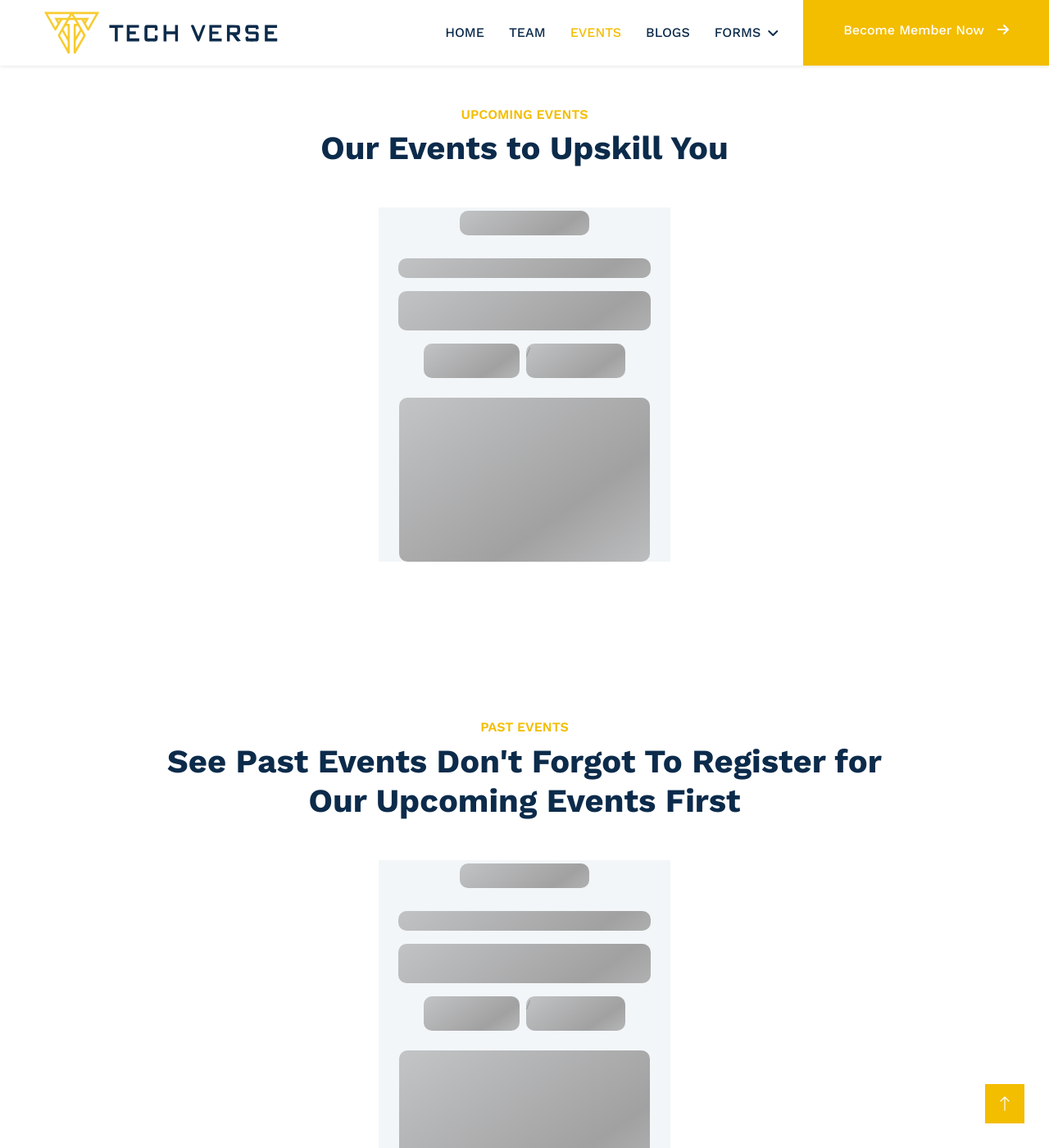
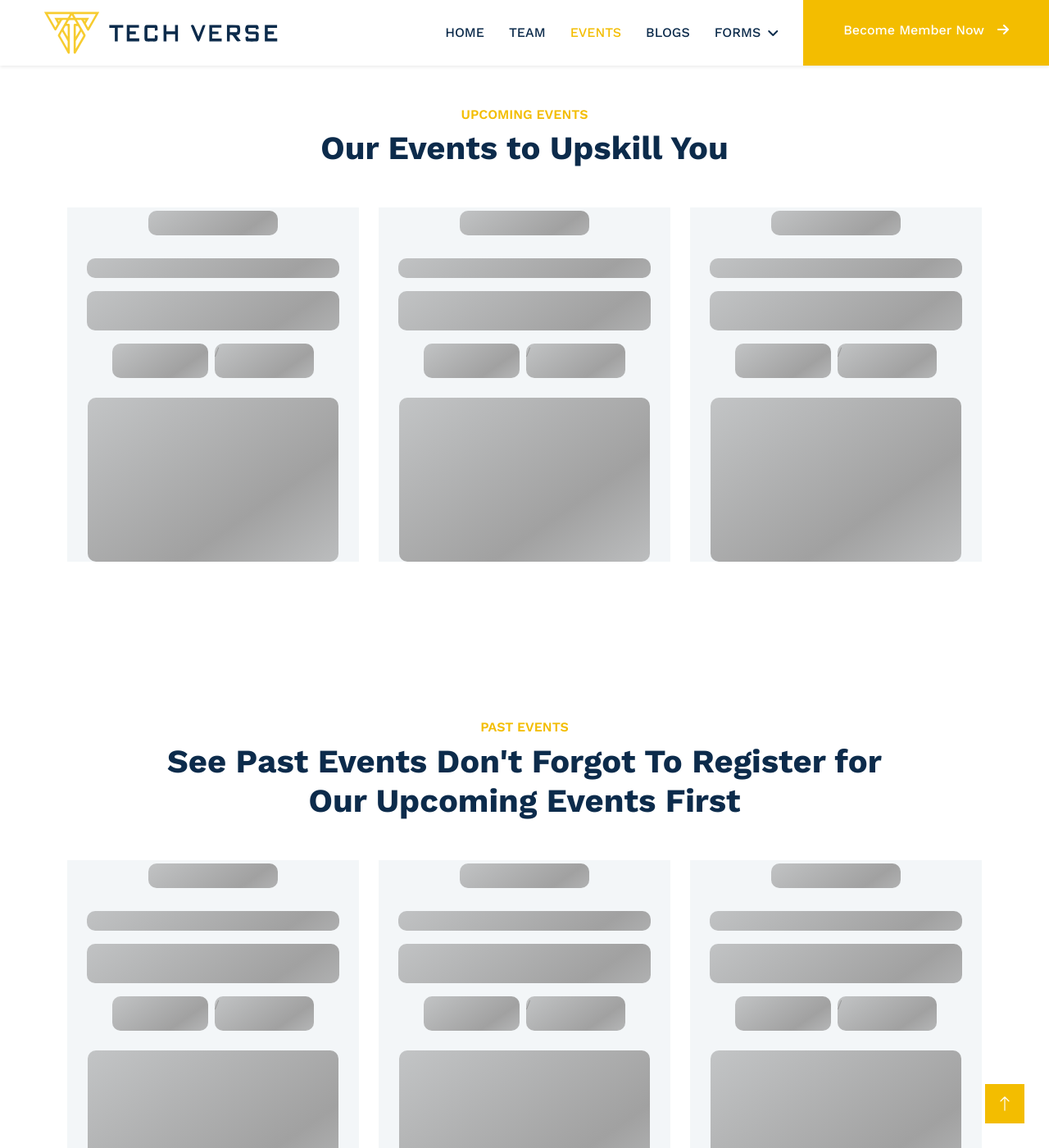
Before and after one commit to karthikprabhu10/techverse, a Jekyll site: the page built from events.html, in a window 1280 px wide and 1400 px high, scrolled down 487 px. Shown: the whole window at 82% size. Built offline with Jekyll 4.4.1, drawn with Linux system fonts in a browser that asks for light colours; nearby versions of some CDN libraries.

Commit message:
event multi skeleton

```diff
--- a/events.html
+++ b/events.html
@@ -55,6 +55,48 @@ title: Events | Techverse
                     </div>
                 </div>
             </div>
+            <div class="col-lg-4 col-md-6 wow fadeInUp">
+                <div class="courses-item d-flex flex-column bg-light overflow-hidden h-100">
+                    <div class="text-center p-4 pt-0">
+                        <div class="d-inline-block text-white fs-5 py-1 px-4 mb-4">
+                            <span class="loading-skeleton">Loading Domain</span>
+                        </div>
+                        <h5 class="mb-3"><span class="loading-skeleton">Loading Title</span></h5>
+                        <p><span class="loading-skeleton">Loading Description <br> Loading Description<br> </span></p>
+                        <ol class="breadcrumb justify-content-center mb-0">
+                            <li class="breadcrumb-item small"><span class="loading-skeleton">Loading Location</span>
+                            </li>
+                            <li class="breadcrumb-item small"><span class="loading-skeleton">Loading DateTime</span>
+                            </li>
+                        </ol>
+                    </div>
+                    <div class="position-relative mt-auto mx-auto" style="width: 86%; height: 200px;">
+                        <span class="loading-skeleton">
+                        </span>
+                    </div>
+                </div>
+            </div>
+            <div class="col-lg-4 col-md-6 wow fadeInUp">
+                <div class="courses-item d-flex flex-column bg-light overflow-hidden h-100">
+                    <div class="text-center p-4 pt-0">
+                        <div class="d-inline-block text-white fs-5 py-1 px-4 mb-4">
+                            <span class="loading-skeleton">Loading Domain</span>
+                        </div>
+                        <h5 class="mb-3"><span class="loading-skeleton">Loading Title</span></h5>
+                        <p><span class="loading-skeleton">Loading Description <br> Loading Description<br> </span></p>
+                        <ol class="breadcrumb justify-content-center mb-0">
+                            <li class="breadcrumb-item small"><span class="loading-skeleton">Loading Location</span>
+                            </li>
+                            <li class="breadcrumb-item small"><span class="loading-skeleton">Loading DateTime</span>
+                            </li>
+                        </ol>
+                    </div>
+                    <div class="position-relative mt-auto mx-auto" style="width: 86%; height: 200px;">
+                        <span class="loading-skeleton">
+                        </span>
+                    </div>
+                </div>
+            </div>
 
         </div>
     </div>
@@ -68,6 +110,48 @@ title: Events | Techverse
             <h1 class="display-6 mb-4">See Past Events Don't Forgot To Register for Our Upcoming Events First</h1>
         </div>
         <div id="past_events" class="row g-4 justify-content-center">
+            <div class="col-lg-4 col-md-6 wow fadeInUp">
+                <div class="courses-item d-flex flex-column bg-light overflow-hidden h-100">
+                    <div class="text-center p-4 pt-0">
+                        <div class="d-inline-block text-white fs-5 py-1 px-4 mb-4">
+                            <span class="loading-skeleton">Loading Domain</span>
+                        </div>
+                        <h5 class="mb-3"><span class="loading-skeleton">Loading Title</span></h5>
+                        <p><span class="loading-skeleton">Loading Description <br> Loading Description<br> </span></p>
+                        <ol class="breadcrumb justify-content-center mb-0">
+                            <li class="breadcrumb-item small"><span class="loading-skeleton">Loading Location</span>
+                            </li>
+                            <li class="breadcrumb-item small"><span class="loading-skeleton">Loading DateTime</span>
+                            </li>
+                        </ol>
+                    </div>
+                    <div class="position-relative mt-auto mx-auto" style="width: 86%; height: 200px;">
+                        <span class="loading-skeleton">
+                        </span>
+                    </div>
+                </div>
+            </div>
+            <div class="col-lg-4 col-md-6 wow fadeInUp">
+                <div class="courses-item d-flex flex-column bg-light overflow-hidden h-100">
+                    <div class="text-center p-4 pt-0">
+                        <div class="d-inline-block text-white fs-5 py-1 px-4 mb-4">
+                            <span class="loading-skeleton">Loading Domain</span>
+                        </div>
+                        <h5 class="mb-3"><span class="loading-skeleton">Loading Title</span></h5>
+                        <p><span class="loading-skeleton">Loading Description <br> Loading Description<br> </span></p>
+                        <ol class="breadcrumb justify-content-center mb-0">
+                            <li class="breadcrumb-item small"><span class="loading-skeleton">Loading Location</span>
+                            </li>
+                            <li class="breadcrumb-item small"><span class="loading-skeleton">Loading DateTime</span>
+                            </li>
+                        </ol>
+                    </div>
+                    <div class="position-relative mt-auto mx-auto" style="width: 86%; height: 200px;">
+                        <span class="loading-skeleton">
+                        </span>
+                    </div>
+                </div>
+            </div>
             <div class="col-lg-4 col-md-6 wow fadeInUp">
                 <div class="courses-item d-flex flex-column bg-light overflow-hidden h-100">
                     <div class="text-center p-4 pt-0">
```
